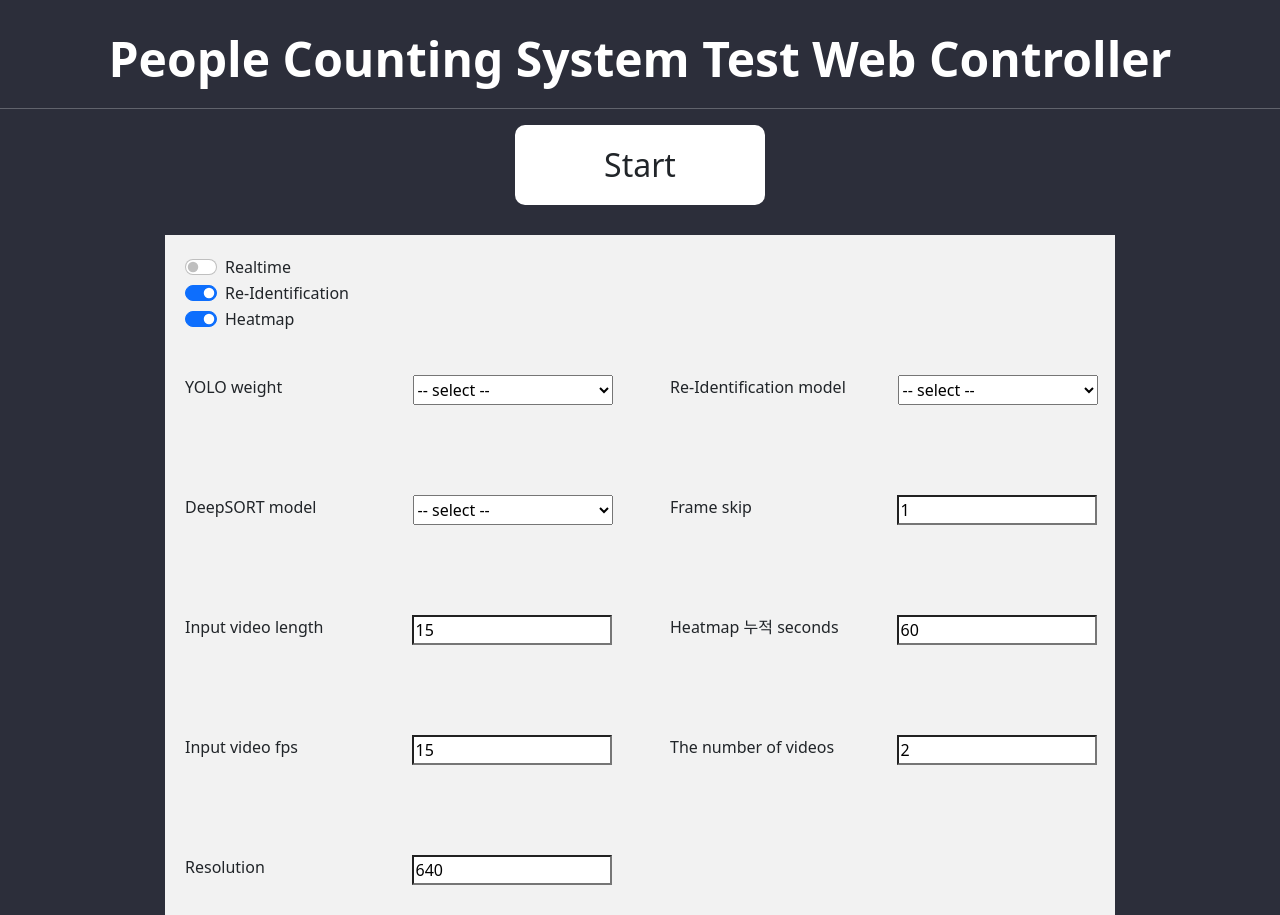
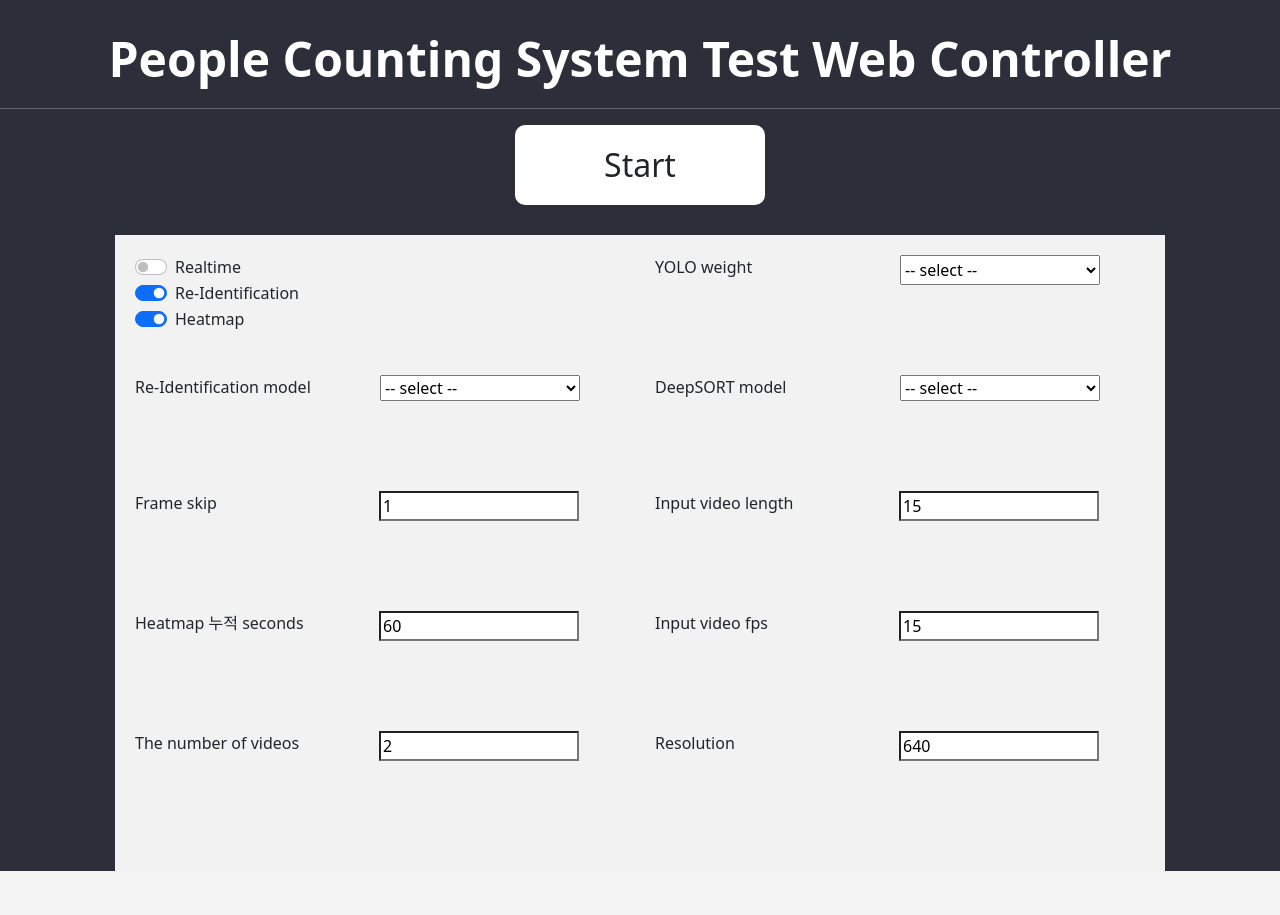
Before and after one commit to 2021-SKKU-AUTOSEMANTICS-SANHAK/webControllerv2, a Flask app: page / in a window 1280 px wide. After the commit the page ends 871 px from the top, so only its background shows below. Run offline with Flask 2, Linux system fonts and the light colour scheme; some libraries are stand-ins or nearby versions.

Commit message:
web change

```diff
--- a/app.py
+++ b/app.py
@@ -1,5 +1,8 @@
 import json
+import sys
+import time
 
+sys.path.append('/home/hhr/sehwan/webControllerv2/people_counting')
 from flask import Flask, render_template, request, jsonify
 from people_counting.run_for_flask import run
 app = Flask(__name__)
@@ -22,8 +25,10 @@ def query():
         videos_num=2,
         resolution='640'
     )
+    time.sleep(2)
     return jsonify({"result" : data})
 
+@app.route('/people_counting.output.heatmap')
 @app.route('/')
 def hello_world():
     return render_template("index.html")
--- a/static/jav.js
+++ b/static/jav.js
@@ -59,6 +59,7 @@ $('#btn').click(function(){
       success:function(json){
           console.log("data pass success", json);
           setSpinner(false);
+          $('.output-wrapper').show();
       },
       error:function(){
           alert('data fail');
--- a/static/style.css
+++ b/static/style.css
@@ -40,18 +40,20 @@ hr{
 }
 
 .sub-section{
+    flex: 2 1 0;
     display: grid;
-    grid-template-columns: 50% 50%;
-    grid-template-rows: repeat(5, 1fr);
+    grid-template-columns: repeat(auto-fill, minmax(470px, auto));
+    grid-template-rows: minmax(120px, auto);
     grid-column-gap: 30px;
-    width: 950px;
+    min-width: 500px;
+    max-width: 1050px;
     margin: 0 auto;
     padding: 20px;
     background-color: #f2f2f2;
 }
 
 .radio-group{
-    grid-column: 1/3;
+    /*grid-column: 1/3;*/
 }
 
 .select-group{
@@ -77,3 +79,19 @@ select{
     display: grid;
     grid-template-columns: 1fr 1fr;
 }
+
+.wrapper{
+    display: flex;
+    flex-direction: row;
+    justify-content: space-around;
+    margin-left: 50px;
+    margin-right: 50px;
+}
+
+.output-wrapper{
+    flex: 3 1 0;
+    width: 800px;
+    height: 100px;
+    margin-left: 30px;
+    display: none;
+}
--- a/templates/index.html
+++ b/templates/index.html
@@ -19,7 +19,7 @@
 
   <section>
     <div class="start-button">
-{#      <button id ="btn" type="button" name="button">Start</button>#}
+<!--{#      <button id ="btn" type="button" name="button">Start</button>#}-->
       <div id="btn">
           <span>Start</span>
           <div class="spinner-border text-primary" role="status">
@@ -27,6 +27,7 @@
           </div>
       </div>
     </div>
+    <div class="wrapper">
         <div class="sub-section">
           <div class="radio-group">
             <div class="form-check form-switch">
@@ -94,6 +95,11 @@
              <input type="text" value="640">
          </div>
         </div>
+        <div class="output-wrapper">
+            <h1>HELLOOOO</h1>
+            <img src="{{ url_for('static', filename='2021_11_24_22_41_0.png') }}" alt="">
+        </div>
+    </div>
 
 
 
```
Also changed, not shown: static/2021_11_24_22_41_0.png (added). Lines whose indentation alone changed are shown as unchanged.
